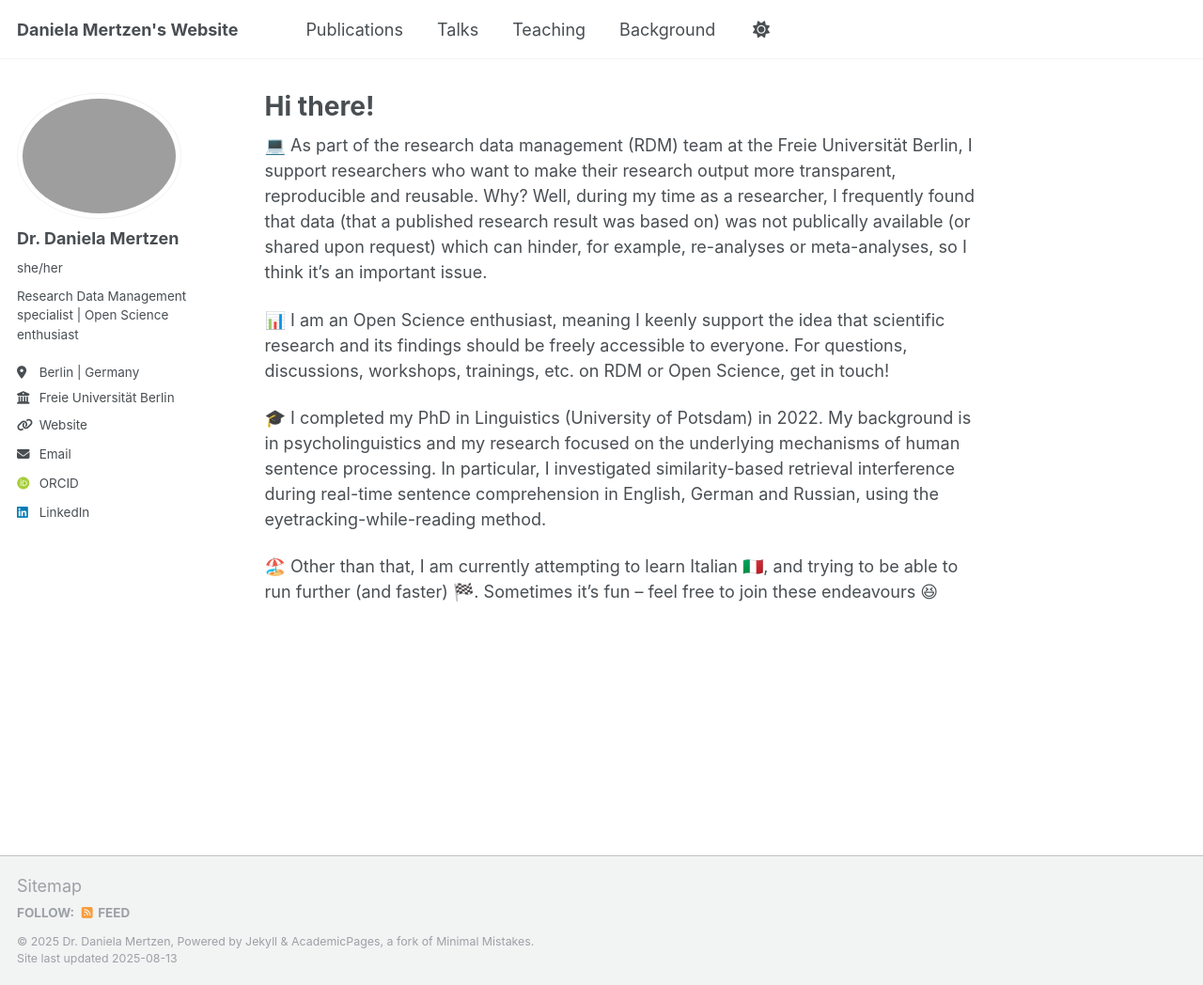
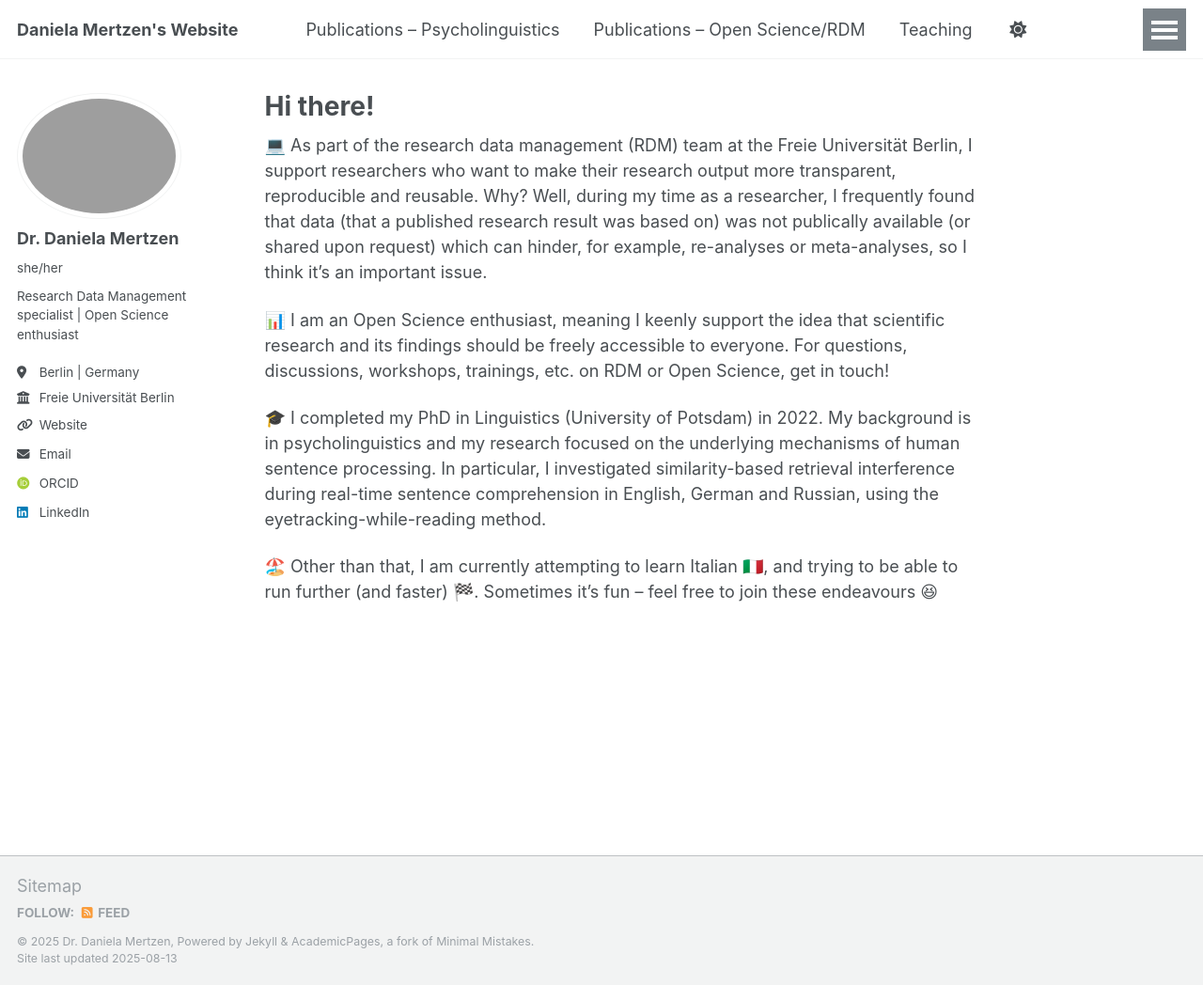
Before and after one commit to dmertzen/dmertzen.github.io, a Jekyll site: the page built from _pages/about.md, in a window 1280 px wide and 1048 px high. Shown: the whole window at 94% size. Built offline with Jekyll 4.4.1, drawn with Linux system fonts in a browser that asks for light colours; some web fonts are replaced; a script that is not in the unit is left out.

Commit message:
Update navigation.yml neue reiter

```diff
--- a/_data/navigation.yml
+++ b/_data/navigation.yml
@@ -8,10 +8,10 @@
 #      Markdown formatted page while the second is generated using JSON.
 
 main:
-  - title: "Publications"
+  - title: "Publications – Psycholinguistics"
     url: /publications/
 
-  - title: "Talks"
+  - title: "Publications – Open Science/RDM"
     url: /talks/
 
   - title: "Teaching"
```
